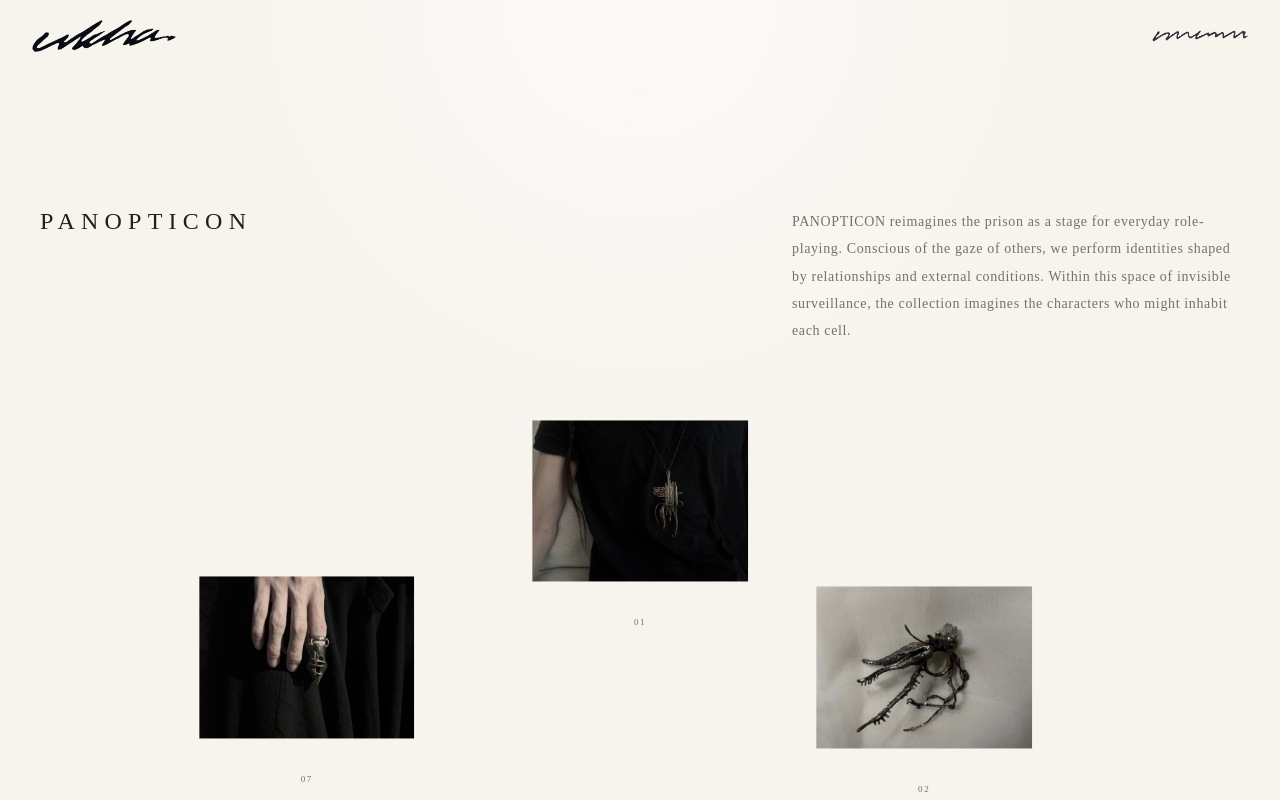
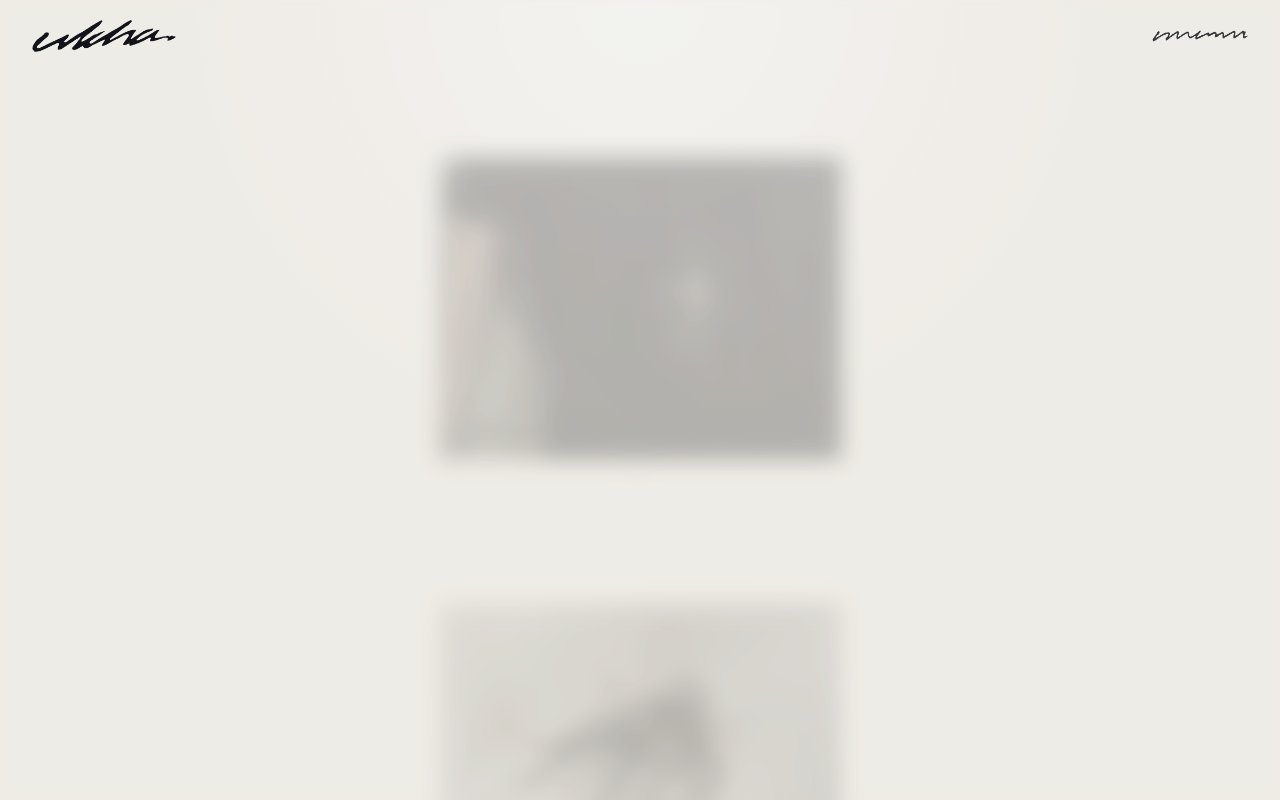
Before and after one commit to jordy9090/ukha-showroom, a Next.js app: page /collection/collection-02 in a window 1280 px wide. Shown: the top 800 px of the page. Built offline with nearby package versions, Linux system fonts and the light colour scheme.

Commit message:
Refine Panopticon collection experience

```diff
--- a/src/app/collection/[slug]/page.tsx
+++ b/src/app/collection/[slug]/page.tsx
@@ -2,6 +2,8 @@ import Link from "next/link";
 import { notFound } from "next/navigation";
 import { ArtworkFrame } from "@/components/ArtworkFrame";
 import { FadeIn } from "@/components/FadeIn";
+import { PanopticonDesktopGallery } from "@/components/PanopticonDesktopGallery";
+import { PanopticonOutro } from "@/components/PanopticonOutro";
 import { ShowroomHeader } from "@/components/ShowroomHeader";
 import { collections, getCollection } from "@/data/collections";
 
@@ -18,29 +20,11 @@ export default async function CollectionDetailPage(props: PageProps<"/collection
   }
 
   const isEditorialCollection = collection.slug === "collection-02";
-  const panopticonPositions = [
-    { left: "50%", top: "4%" },
-    { left: "79%", top: "21%" },
-    { left: "86%", top: "57%" },
-    { left: "63%", top: "83%" },
-    { left: "28%", top: "83%" },
-    { left: "8%", top: "55%" },
-    { left: "16%", top: "20%" },
-  ];
 
   return (
-    <main className="ukha-page min-h-screen px-6 py-28 sm:px-10">
+    <main className={`${isEditorialCollection ? "panopticon-page" : "ukha-page"} min-h-screen px-6 py-28 sm:px-10`}>
       <ShowroomHeader />
       <FadeIn className="relative z-10 mx-auto max-w-7xl">
-        {isEditorialCollection ? (
-          <section className="grid gap-12 pb-20 pt-14 sm:grid-cols-2 sm:gap-20 sm:pb-32 sm:pt-24">
-            <h1 className="ukha-piece-title self-start">{collection.title}</h1>
-            <p className="max-w-md text-[13px] font-normal leading-[1.95] tracking-[0.045em] text-[var(--muted)] sm:justify-self-end sm:text-[14px]">
-              {collection.description}
-            </p>
-          </section>
-        ) : null}
-
         {isEditorialCollection ? (
           <>
             <section className="ukha-horizontal-gallery -mx-6 flex snap-x snap-mandatory gap-7 overflow-x-auto px-6 pb-20 pt-2 sm:hidden">
@@ -67,32 +51,9 @@ export default async function CollectionDetailPage(props: PageProps<"/collection
               ))}
             </section>
 
-            <section className="relative mx-auto mb-24 hidden aspect-square w-full max-w-[980px] sm:block">
-              {collection.pieces.map((piece, index) => (
-                <Link
-                  key={piece.id}
-                  href={`/piece/${piece.id}`}
-                  className="group absolute z-10 w-[22%] -translate-x-1/2 -translate-y-1/2 transition-[z-index] hover:z-30 focus-visible:z-30"
-                  style={panopticonPositions[index % panopticonPositions.length]}
-                >
-                  <div className="transition-transform duration-500 ease-out group-hover:scale-[1.32] group-focus-visible:scale-[1.32]">
-                    <ArtworkFrame
-                      src={piece.images[0]}
-                      alt={piece.title}
-                      label={`${piece.title} image placeholder`}
-                      className="aspect-square w-full"
-                      fit="contain"
-                      sizes="(min-width: 1024px) 216px, 22vw"
-                      priority={index === 0}
-                      framed={false}
-                    />
-                    <span className="mt-2 block text-center text-[9px] tracking-[0.18em] text-[var(--muted)]">
-                      {String(index + 1).padStart(2, "0")}
-                    </span>
-                  </div>
-                </Link>
-              ))}
-            </section>
+            <PanopticonDesktopGallery pieces={collection.pieces} />
+
+            <PanopticonOutro title={collection.title} description={collection.description} />
           </>
         ) : (
           <section className="mx-auto flex max-w-4xl flex-col gap-20 pt-10 sm:gap-24">
--- a/src/app/globals.css
+++ b/src/app/globals.css
@@ -11,8 +11,8 @@
 @theme inline {
   --color-background: var(--background);
   --color-foreground: var(--foreground);
-  --font-sans: "Times New Roman", Times, Georgia, serif;
-  --font-serif: "Times New Roman", Times, Georgia, serif;
+  --font-sans: Helvetica, "Helvetica Neue", Arial, sans-serif;
+  --font-serif: Helvetica, "Helvetica Neue", Arial, sans-serif;
 }
 
 body {
@@ -99,6 +99,41 @@ button {
     var(--background);
 }
 
+.panopticon-page {
+  background:
+    radial-gradient(circle at 50% 0%, rgba(255, 255, 255, 0.58), transparent 30rem),
+    linear-gradient(
+      to bottom,
+      var(--background) 0%,
+      var(--background) 38%,
+      #d3cfc6 62%,
+      #77736b 78%,
+      #1b1a17 100%
+    );
+}
+
+.panopticon-desktop-visual {
+  filter: blur(0);
+  opacity: 1;
+  transform: scale(1);
+  transition:
+    filter 520ms ease,
+    opacity 520ms ease,
+    transform 520ms ease;
+}
+
+.panopticon-desktop-visual.is-muted {
+  filter: blur(12px);
+  opacity: 0.25;
+  transform: scale(0.92);
+}
+
+.panopticon-desktop-visual.is-active {
+  filter: blur(0);
+  opacity: 1;
+  transform: scale(1.08);
+}
+
 .archive-grain::after {
   content: "";
   position: absolute;
--- /dev/null
+++ b/src/components/PanopticonDesktopGallery.tsx
@@ -0,0 +1,95 @@
+"use client";
+
+import Link from "next/link";
+import { useEffect, useRef, useState } from "react";
+import { ArtworkFrame } from "@/components/ArtworkFrame";
+import type { Piece } from "@/data/collections";
+
+type PanopticonDesktopGalleryProps = {
+  pieces: Piece[];
+};
+
+export function PanopticonDesktopGallery({ pieces }: PanopticonDesktopGalleryProps) {
+  const [activePieceId, setActivePieceId] = useState<string | null>(pieces[0]?.id ?? null);
+  const itemRefs = useRef(new Map<string, HTMLAnchorElement>());
+
+  useEffect(() => {
+    let animationFrame = 0;
+
+    const updateActivePiece = () => {
+      const viewportCenter = window.innerHeight / 2;
+      let nearestPieceId: string | null = null;
+      let nearestDistance = Number.POSITIVE_INFINITY;
+
+      for (const [pieceId, element] of itemRefs.current) {
+        const rect = element.getBoundingClientRect();
+        const distance = Math.abs(rect.top + rect.height / 2 - viewportCenter);
+
+        if (distance < nearestDistance) {
+          nearestDistance = distance;
+          nearestPieceId = pieceId;
+        }
+      }
+
+      setActivePieceId(nearestPieceId);
+    };
+
+    const handleScroll = () => {
+      cancelAnimationFrame(animationFrame);
+      animationFrame = requestAnimationFrame(updateActivePiece);
+    };
+
+    updateActivePiece();
+    window.addEventListener("scroll", handleScroll, { passive: true });
+    window.addEventListener("resize", handleScroll);
+
+    return () => {
+      cancelAnimationFrame(animationFrame);
+      window.removeEventListener("scroll", handleScroll);
+      window.removeEventListener("resize", handleScroll);
+    };
+  }, []);
+
+  return (
+    <section className="panopticon-desktop-gallery mx-auto mb-24 hidden w-full max-w-6xl flex-col items-center gap-[12vh] py-8 sm:flex">
+      {pieces.map((piece, index) => {
+        const isActive = activePieceId === piece.id;
+        const isMuted = activePieceId !== null && !isActive;
+
+        return (
+          <Link
+            key={piece.id}
+            ref={(element) => {
+              if (element) {
+                itemRefs.current.set(piece.id, element);
+              } else {
+                itemRefs.current.delete(piece.id);
+              }
+            }}
+            href={`/piece/${piece.id}`}
+            className="panopticon-desktop-item group relative z-10 w-[38%] transition-[z-index] focus-visible:z-30"
+            onFocus={() => setActivePieceId(piece.id)}
+          >
+            <div
+              className={`panopticon-desktop-visual${isActive ? " is-active" : ""}${isMuted ? " is-muted" : ""}`}
+            >
+              <ArtworkFrame
+                src={piece.images[0]}
+                alt={piece.title}
+                label={`${piece.title} image placeholder`}
+                className="aspect-[4/3] w-full"
+                fit="contain"
+                sizes="(min-width: 1024px) 430px, 38vw"
+                priority={index === 0}
+                framed={false}
+              />
+              <span className="mt-2 block text-center text-[9px] tracking-[0.18em] text-[var(--muted)]">
+                {String(index + 1).padStart(2, "0")}
+              </span>
+            </div>
+          </Link>
+        );
+      })}
+    </section>
+  );
+}
--- /dev/null
+++ b/src/components/PanopticonOutro.tsx
@@ -0,0 +1,81 @@
+"use client";
+
+import { useEffect, useRef, useState } from "react";
+
+type PanopticonOutroProps = {
+  title: string;
+  description: string;
+};
+
+export function PanopticonOutro({ title, description }: PanopticonOutroProps) {
+  const sectionRef = useRef<HTMLElement>(null);
+  const [progress, setProgress] = useState(0);
+
+  useEffect(() => {
+    let animationFrame = 0;
+
+    const updateProgress = () => {
+      const section = sectionRef.current;
+
+      if (!section) {
+        return;
+      }
+
+      const sectionTop = section.getBoundingClientRect().top;
+      const fadeDistance = window.innerHeight * 0.85;
+      const nextProgress = Math.min(
+        1,
+        Math.max(0, (window.innerHeight * 0.95 - sectionTop) / fadeDistance),
+      );
+
+      setProgress(nextProgress);
+    };
+
+    const handleScroll = () => {
+      cancelAnimationFrame(animationFrame);
+      animationFrame = requestAnimationFrame(updateProgress);
+    };
+
+    updateProgress();
+    window.addEventListener("scroll", handleScroll, { passive: true });
+    window.addEventListener("resize", handleScroll);
+
+    return () => {
+      cancelAnimationFrame(animationFrame);
+      window.removeEventListener("scroll", handleScroll);
+      window.removeEventListener("resize", handleScroll);
+    };
+  }, []);
+
+  const titleOpacity = Math.max(0, Math.min(1, (progress - 0.3) / 0.45));
+  const descriptionOpacity = Math.max(0, Math.min(1, (progress - 0.58) / 0.42));
+
+  return (
+    <section ref={sectionRef} className="relative min-h-[115vh]" aria-label="Collection statement">
+      <div
+        className="pointer-events-none fixed inset-0 z-10 flex items-center justify-center px-8"
+        style={{
+          opacity: progress,
+          backgroundColor: `rgba(12, 12, 11, ${0.82 * progress})`,
+          backdropFilter: `blur(${18 * progress}px)`,
+          WebkitBackdropFilter: `blur(${18 * progress}px)`,
+        }}
+      >
+        <div className="flex max-w-xl flex-col items-center gap-8 text-center sm:gap-10">
+          <h2
+            className="text-[17px] font-normal tracking-[0.28em] text-white sm:text-[21px]"
+            style={{ opacity: titleOpacity }}
+          >
+            {title}
+          </h2>
+          <p
+            className="text-[13px] font-normal leading-[2] tracking-[0.045em] text-[#f0ede6] sm:text-[14px]"
+            style={{ opacity: descriptionOpacity }}
+          >
+            {description}
+          </p>
+        </div>
+      </div>
+    </section>
+  );
+}
--- a/src/data/collections.ts
+++ b/src/data/collections.ts
@@ -97,7 +97,7 @@ export const collections: Collection[] = [
         collectionSlug: "collection-02",
         title: "PANOPTICON: 01",
         subtitle: "",
-        description: "",
+        description: "Where does the boundary end?",
         material: "Brass",
         price: "",
         images: [
@@ -110,7 +110,7 @@ export const collections: Collection[] = [
         collectionSlug: "collection-02",
         title: "PANOPTICON: 02",
         subtitle: "",
-        description: "",
+        description: "Who defines freedom?",
         material: "Brass",
         price: "",
         images: [
@@ -125,7 +125,7 @@ export const collections: Collection[] = [
         collectionSlug: "collection-02",
         title: "PANOPTICON: 03",
         subtitle: "",
-        description: "",
+        description: "What remains after destruction?",
         material: "Brass",
         price: "",
         images: [
@@ -140,7 +140,7 @@ export const collections: Collection[] = [
         collectionSlug: "collection-02",
         title: "PANOPTICON: 04",
         subtitle: "",
-        description: "",
+        description: "Is fragility a weakness?",
         material: "Brass",
         price: "",
         images: [
@@ -154,7 +154,7 @@ export const collections: Collection[] = [
         collectionSlug: "collection-02",
         title: "PANOPTICON: 05",
         subtitle: "",
-        description: "",
+        description: "Is isolation ever complete?",
         material: "Brass",
         price: "",
         images: [
@@ -169,7 +169,7 @@ export const collections: Collection[] = [
         collectionSlug: "collection-02",
         title: "PANOPTICON: 06",
         subtitle: "",
-        description: "",
+        description: "Who watches the watcher?",
         material: "Brass",
         price: "",
         images: [
@@ -182,7 +182,7 @@ export const collections: Collection[] = [
         collectionSlug: "collection-02",
         title: "PANOPTICON: 07",
         subtitle: "",
-        description: "",
+        description: "Can resistance be contained?",
         material: "Brass",
         price: "",
         images: [
@@ -190,6 +190,19 @@ export const collections: Collection[] = [
           ukhaImage("collection-02-piece-04-detail-01.jpg"),
           ukhaImage("collection-02-piece-04-detail-02.jpg"),
           ukhaImage("collection-02-piece-04-detail-03.jpg"),
+        ].filter(Boolean),
+      },
+      {
+        id: "collection-02-piece-08",
+        collectionSlug: "collection-02",
+        title: "PANOPTICON: 08",
+        subtitle: "",
+        description: "When does repetition become instinct?",
+        material: "Brass",
+        price: "",
+        images: [
+          ukhaImage("collection-02-piece-08-cover.jpg"),
+          ukhaImage("collection-02-piece-08-detail.jpg"),
         ].filter(Boolean),
       },
     ],
```
Also changed, not shown: public/images/ukha/collection-02-piece-08-cover.jpg (added), 1 other file (tests, documents, lock files or other folders).
